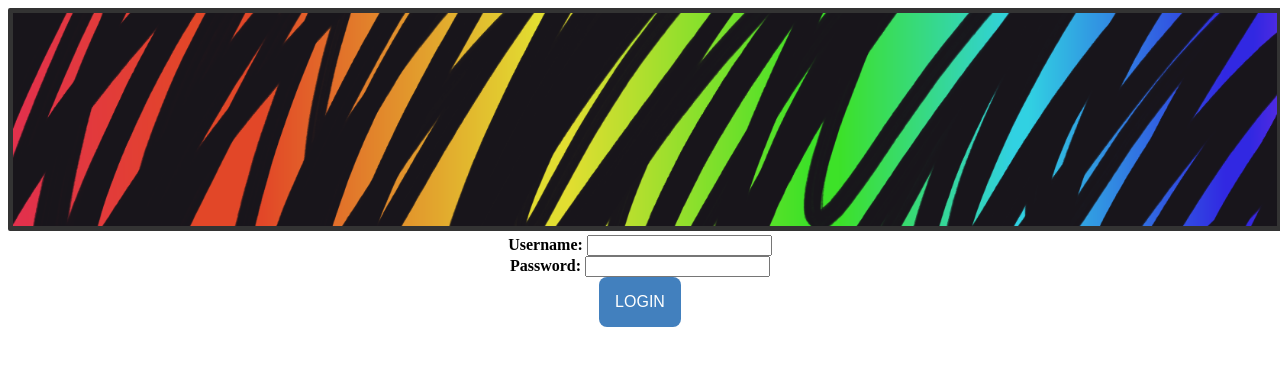
After one commit to Ericbrew23/Palette-Picker, a PHP site: page /login.html in a window 1280 px wide. The commit adds this page. Shown: the top 366 px of the page. Run offline with PHP 8.4, Linux system fonts and the light colour scheme.

Commit message:
Added rough login homepage and added css to go with it

```diff
--- /dev/null
+++ b/public_html/login.html
@@ -0,0 +1,28 @@
+<!DOCTYPE html>
+<meta charset="utf-8">
+<html lang="en">
+<link rel="stylesheet" href="styles.css"/>
+<head>
+    <title>
+        LOGIN
+    </title>
+</head>
+<body>
+    <div id="rainbowImg">
+        <img
+          src="images/RainbowHeader.png"
+          alt="A rainbow gradient with
+          black stripes."
+        />
+      </div>
+    <div class="credentials" id="credentials">
+    <form method="POST">
+        <label for="username"><b>Username: </b></label>
+        <input type="text" name="username" id="username" required minlength="1" maxlength="250"><br>
+        <label for="password"><b>Password: </b></label>
+        <input type="password" name="password" id="password" required minlength="1" maxlength="16"><br>
+        <button type="submit" href="homePageLoggedIn.html">LOGIN</button>
+    </form>
+    </div>
+</body>
+</html>
--- a/public_html/styles.css
+++ b/public_html/styles.css
@@ -63,3 +63,7 @@ p {
   padding: 50px;
   border-radius: 8px;
 }
+
+#credentials{
+  text-align: center;
+}
```
